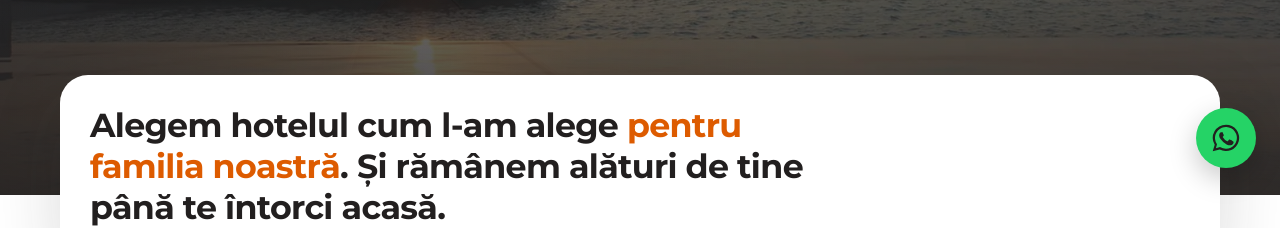
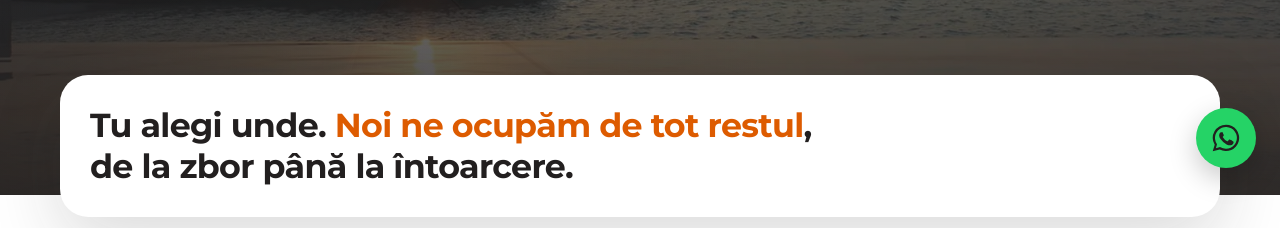
Before and after one commit to cojocarruigor-afk/mytravel, a plain HTML site: page despre/index.html in a window 1280 px wide. Shown: the part 608-836 px from the top of the page. Drawn offline with Linux system fonts and the light colour scheme.

Commit message:
Despre: manifest Tu alegi unde
Co-Authored-By: Claude Opus 5.5 <noreply@anthropic.com>

```diff
--- a/despre/index.html
+++ b/despre/index.html
@@ -56,7 +56,7 @@
 <p class="lead">Agenția din Chișinău care îți alege hotelul ca pentru ea: îl explică, îl compară și îl confirmă înainte să plătești.</p>
 </div></section>
 <section class="search"><div class="wrap"><div class="sheet sheet-man">
-<p class="man">Alegem hotelul cum l-am alege <b>pentru familia noastră</b>. Și rămânem alături de tine până te întorci acasă.</p>
+<p class="man">Tu alegi unde. <b>Noi ne ocupăm de tot restul</b>, de la zbor până la întoarcere.</p>
 </div></div></section>
 
 <section class="sec"><div class="wrap">
```
Also changed, not shown: ru/despre/index.html (+1 -1 lines).
